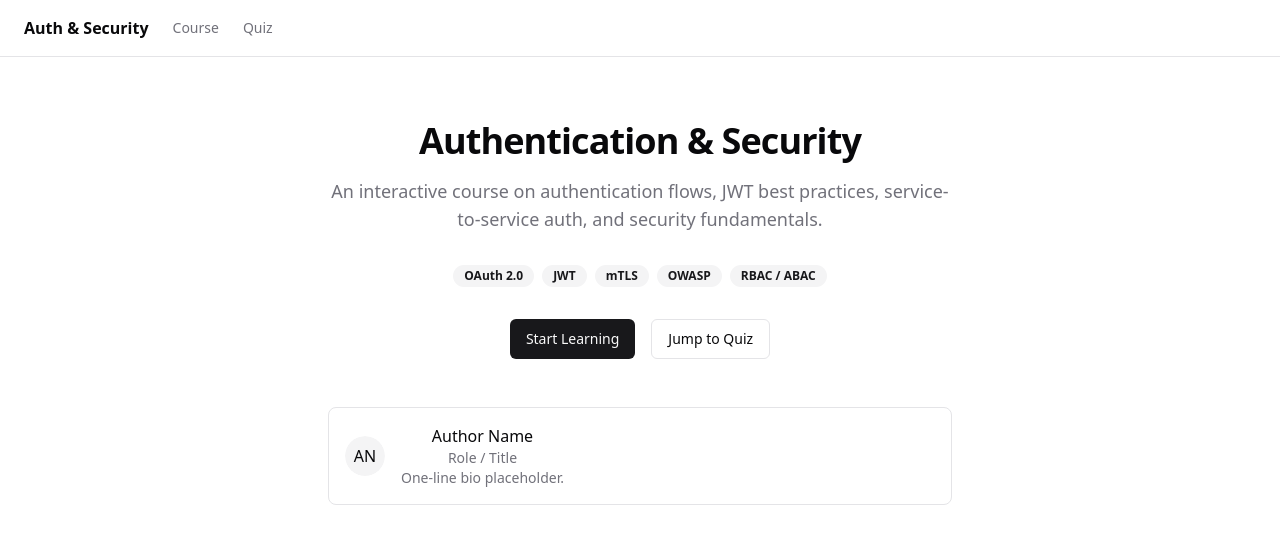
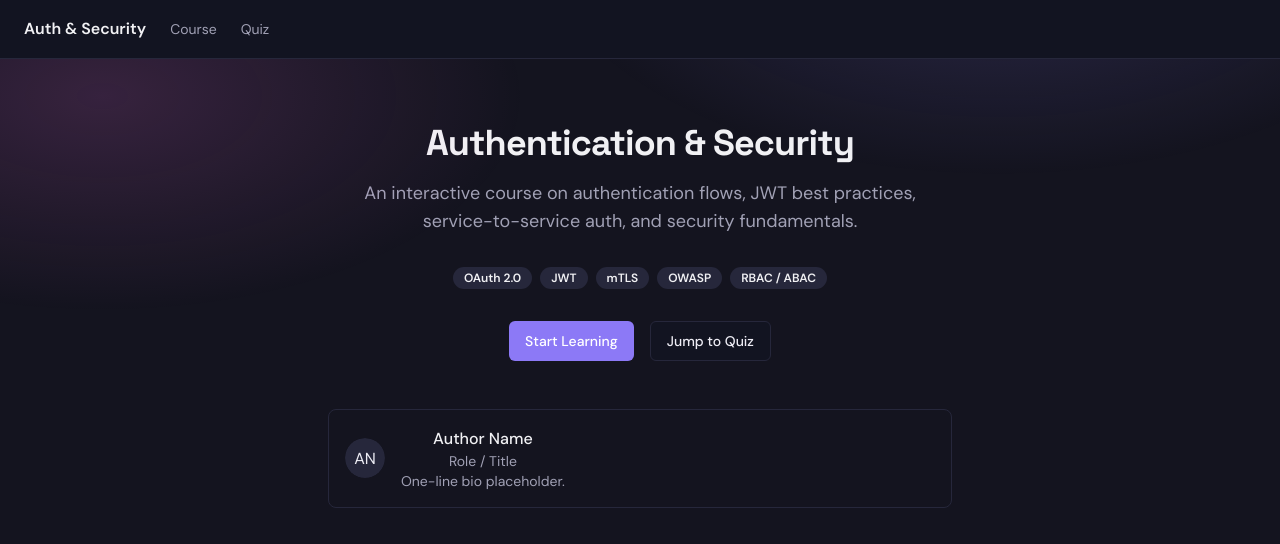
Before and after one commit to spartan-khanhdo/auth-security-lecture, a Next.js app: page / in a window 1280 px wide. Shown: the top 544 px of the page. Built offline with nearby package versions, Linux system fonts and the light colour scheme.

Commit message:
feat(design-system): wire design tokens into globals.css, Tailwind, and layout fonts

```diff
--- a/app/layout.tsx
+++ b/app/layout.tsx
@@ -1,11 +1,24 @@
 import type { Metadata } from "next";
-import { Inter } from "next/font/google";
+import { Space_Grotesk, DM_Sans, JetBrains_Mono } from "next/font/google";
 import TopNavBar from "@/components/shell/TopNavBar";
 import "@/app/globals.css";
 
-const inter = Inter({
+const spaceGrotesk = Space_Grotesk({
   subsets: ["latin"],
-  variable: "--font-inter",
+  variable: "--font-display",
+  display: "swap",
+});
+
+const dmSans = DM_Sans({
+  subsets: ["latin"],
+  variable: "--font-body",
+  display: "swap",
+});
+
+const jetbrainsMono = JetBrains_Mono({
+  subsets: ["latin"],
+  variable: "--font-mono",
+  display: "swap",
 });
 
 export const metadata: Metadata = {
@@ -19,8 +32,13 @@ export default function RootLayout({
   children: React.ReactNode;
 }) {
   return (
-    <html lang="en" className={inter.variable}>
-      <body className="font-sans antialiased">
+    <html
+      lang="en"
+      data-theme="dark"
+      className={`${spaceGrotesk.variable} ${dmSans.variable} ${jetbrainsMono.variable}`}
+      suppressHydrationWarning
+    >
+      <body className="antialiased">
         <TopNavBar />
         <div>{children}</div>
       </body>
--- a/src/app/globals.css
+++ b/src/app/globals.css
@@ -2,58 +2,263 @@
 @tailwind components;
 @tailwind utilities;
 
+/* ─────────────────────────────────────────────────────────
+   DESIGN TOKENS — Dark (default / :root)
+───────────────────────────────────────────────────────── */
 @layer base {
-  :root {
-    --background: 0 0% 100%;
-    --foreground: 240 10% 3.9%;
-    --card: 0 0% 100%;
-    --card-foreground: 240 10% 3.9%;
-    --popover: 0 0% 100%;
-    --popover-foreground: 240 10% 3.9%;
-    --primary: 240 5.9% 10%;
-    --primary-foreground: 0 0% 98%;
-    --secondary: 240 4.8% 95.9%;
-    --secondary-foreground: 240 5.9% 10%;
-    --muted: 240 4.8% 95.9%;
-    --muted-foreground: 240 3.8% 46.1%;
-    --accent: 240 4.8% 95.9%;
-    --accent-foreground: 240 5.9% 10%;
-    --destructive: 0 84.2% 60.2%;
-    --destructive-foreground: 0 0% 98%;
-    --border: 240 5.9% 90%;
-    --input: 240 5.9% 90%;
-    --ring: 240 5.9% 10%;
+  :root,
+  [data-theme="dark"] {
+    /* Page backgrounds */
+    --bg: #14141f;
+    --bg-deep: #0f0f18;
+
+    /* Surfaces */
+    --surface: #1d1d2b;
+    --surface-2: #25263a;
+    --surface-3: #2e2f47;
+
+    /* Borders */
+    --border-subtle: rgba(255, 255, 255, 0.085);
+    --border-strong: rgba(255, 255, 255, 0.16);
+
+    /* Text */
+    --text: #edecf4;
+    --text-dim: #a3a4bb;
+    --text-faint: #6f7089;
+
+    /* Primary purple */
+    --primary: #8b7cf6;
+    --primary-2: #a99bff;
+    --primary-soft: rgba(139, 124, 246, 0.16);
+    --primary-soft-2: rgba(139, 124, 246, 0.38);
+
+    /* Accent colors */
+    --pink: #ef7ee4;
+    --blue: #57a9ff;
+    --orange: #ff9166;
+    --green: #46d6a0;
+    --amber: #f7c14b;
+    --red: #ff6b7a;
+
+    /* Code */
+    --code-bg: #16161f;
+
+    /* Ambient glow */
+    --glow-1: rgba(139, 124, 246, 0.2);
+    --glow-2: rgba(236, 110, 224, 0.16);
+
+    /* Grid */
+    --grid: rgba(255, 255, 255, 0.035);
+
+    /* ── shadcn token mapping (dark) ── */
+    --background: 234 28% 10%;       /* #14141f */
+    --foreground: 248 12% 95%;       /* #edecf4 */
+    --card: 235 22% 14%;             /* #1d1d2b */
+    --card-foreground: 248 12% 95%;
+    --popover: 235 22% 14%;
+    --popover-foreground: 248 12% 95%;
+    --primary-hsl: 249 87% 72%;      /* #8b7cf6 */
+    --primary-foreground: 0 0% 100%;
+    --secondary: 237 21% 19%;        /* #25263a */
+    --secondary-foreground: 248 12% 95%;
+    --muted: 237 21% 19%;
+    --muted-foreground: 238 12% 67%; /* #a3a4bb */
+    --accent: 237 21% 19%;
+    --accent-foreground: 248 12% 95%;
+    --destructive: 356 100% 71%;     /* #ff6b7a */
+    --destructive-foreground: 0 0% 100%;
+    --border: 237 21% 19%;
+    --input: 237 21% 19%;
+    --ring: 249 87% 72%;
     --radius: 0.5rem;
   }
 
-  .dark {
-    --background: 240 10% 3.9%;
-    --foreground: 0 0% 98%;
-    --card: 240 10% 3.9%;
-    --card-foreground: 0 0% 98%;
-    --popover: 240 10% 3.9%;
-    --popover-foreground: 0 0% 98%;
-    --primary: 0 0% 98%;
-    --primary-foreground: 240 5.9% 10%;
-    --secondary: 240 3.7% 15.9%;
-    --secondary-foreground: 0 0% 98%;
-    --muted: 240 3.7% 15.9%;
-    --muted-foreground: 240 5% 64.9%;
-    --accent: 240 3.7% 15.9%;
-    --accent-foreground: 0 0% 98%;
-    --destructive: 0 62.8% 30.6%;
-    --destructive-foreground: 0 0% 98%;
-    --border: 240 3.7% 15.9%;
-    --input: 240 3.7% 15.9%;
-    --ring: 240 4.9% 83.9%;
+  [data-theme="light"] {
+    /* Page backgrounds */
+    --bg: #f5f4fc;
+    --bg-deep: #ecebf7;
+
+    /* Surfaces */
+    --surface: #ffffff;
+    --surface-2: #f4f2fd;
+    --surface-3: #eae7f7;
+
+    /* Borders */
+    --border-subtle: rgba(30, 24, 70, 0.1);
+    --border-strong: rgba(30, 24, 70, 0.18);
+
+    /* Text */
+    --text: #211f33;
+    --text-dim: #5d5c76;
+    --text-faint: #908fa8;
+
+    /* Primary purple (slightly darker for contrast in light) */
+    --primary: #6d5be8;
+    --primary-2: #5a47d6;
+    --primary-soft: rgba(109, 91, 232, 0.12);
+    --primary-soft-2: rgba(109, 91, 232, 0.3);
+
+    /* Accent colors */
+    --pink: #d651c4;
+    --blue: #2f8de0;
+    --orange: #e07040;
+    --green: #18a877;
+    --amber: #cc9410;
+    --red: #e0455a;
+
+    /* Code */
+    --code-bg: #f7f6fd;
+
+    /* Ambient glow (lighter) */
+    --glow-1: rgba(109, 91, 232, 0.12);
+    --glow-2: rgba(214, 81, 196, 0.1);
+
+    /* Grid */
+    --grid: rgba(30, 24, 70, 0.035);
+
+    /* ── shadcn token mapping (light) ── */
+    --background: 246 43% 97%;       /* #f5f4fc */
+    --foreground: 247 24% 16%;       /* #211f33 */
+    --card: 0 0% 100%;
+    --card-foreground: 247 24% 16%;
+    --popover: 0 0% 100%;
+    --popover-foreground: 247 24% 16%;
+    --primary-hsl: 252 75% 63%;      /* #6d5be8 */
+    --primary-foreground: 0 0% 100%;
+    --secondary: 249 68% 96%;        /* #f4f2fd */
+    --secondary-foreground: 247 24% 16%;
+    --muted: 249 68% 96%;
+    --muted-foreground: 245 11% 57%; /* #5d5c76 */
+    --accent: 249 48% 93%;           /* #eae7f7 */
+    --accent-foreground: 247 24% 16%;
+    --destructive: 352 71% 57%;      /* #e0455a */
+    --destructive-foreground: 0 0% 100%;
+    --border: 249 68% 96%;
+    --input: 249 68% 96%;
+    --ring: 252 75% 63%;
+    --radius: 0.5rem;
   }
 }
 
+/* ─────────────────────────────────────────────────────────
+   RADIUS SCALE
+───────────────────────────────────────────────────────── */
+:root {
+  --radius-xs: 8px;
+  --radius-sm: 12px;
+  --radius-md: 18px;
+  --radius-lg: 26px;
+  --radius-xl: 34px;
+  --radius-pill: 999px;
+  --radius-brand: 9px;
+}
+
+/* ─────────────────────────────────────────────────────────
+   SHADOW SCALE
+───────────────────────────────────────────────────────── */
+:root {
+  --shadow-sm: 0 1px 2px rgba(10, 8, 30, 0.18), 0 2px 8px rgba(10, 8, 30, 0.1);
+  --shadow-md: 0 8px 28px rgba(10, 8, 30, 0.28);
+  --shadow-lg: 0 24px 70px rgba(10, 8, 30, 0.4);
+  --shadow-glow: 0 10px 40px -8px var(--primary-soft-2);
+}
+
+/* ─────────────────────────────────────────────────────────
+   ANIMATION / EASING
+───────────────────────────────────────────────────────── */
+:root {
+  --ease: cubic-bezier(0.22, 0.61, 0.36, 1);
+  --ease-back: cubic-bezier(0.34, 1.56, 0.64, 1);
+}
+
+/* ─────────────────────────────────────────────────────────
+   CANDY PILL COLORS (theme-invariant)
+───────────────────────────────────────────────────────── */
+:root {
+  --pill-person: #ff8a5b;
+  --pill-role: #ec6ee0;
+  --pill-object: #4aa3ff;
+  --pill-query: #8b7cf6;
+}
+
+/* ─────────────────────────────────────────────────────────
+   AMBIENT PAGE GLOW (body::before)
+───────────────────────────────────────────────────────── */
+body::before {
+  content: "";
+  position: fixed;
+  inset: 0;
+  pointer-events: none;
+  z-index: 0;
+  background:
+    radial-gradient(60vw 50vh at 78% -8%, var(--glow-1), transparent 60%),
+    radial-gradient(55vw 45vh at 8% 12%, var(--glow-2), transparent 60%);
+}
+
+/* ─────────────────────────────────────────────────────────
+   BASE STYLES
+───────────────────────────────────────────────────────── */
 @layer base {
   * {
     @apply border-border;
+    box-sizing: border-box;
   }
+
+  html {
+    background-color: var(--bg);
+    color: var(--text);
+    transition: background-color 0.5s var(--ease), color 0.5s var(--ease);
+  }
+
   body {
-    @apply bg-background text-foreground;
+    @apply antialiased;
+    font-family: var(--font-body), system-ui, sans-serif;
+    line-height: 1.6;
+    background-color: var(--bg);
+    color: var(--text);
+    position: relative;
+    z-index: 1;
+  }
+
+  h1,
+  h2,
+  h3,
+  h4,
+  h5,
+  h6 {
+    font-family: var(--font-display), system-ui, sans-serif;
+    font-weight: 600;
+    line-height: 1.08;
+    letter-spacing: -0.02em;
+  }
+
+  code,
+  pre,
+  kbd,
+  samp {
+    font-family: var(--font-mono), ui-monospace, monospace;
   }
 }
+
+/* ─────────────────────────────────────────────────────────
+   LAYOUT UTILITIES
+───────────────────────────────────────────────────────── */
+@layer utilities {
+  .wrap {
+    width: min(1120px, 92vw);
+    margin-inline: auto;
+  }
+}
+
+/* ─────────────────────────────────────────────────────────
+   REDUCED MOTION
+───────────────────────────────────────────────────────── */
+@media (prefers-reduced-motion: reduce) {
+  *,
+  *::before,
+  *::after {
+    animation-duration: 0.001ms !important;
+    animation-iteration-count: 1 !important;
+    transition-duration: 0.001ms !important;
+  }
+}
--- a/tailwind.config.ts
+++ b/tailwind.config.ts
@@ -9,6 +9,7 @@ const config: Config = {
   theme: {
     extend: {
       colors: {
+        /* ── shadcn tokens (HSL-based) ── */
         background: "hsl(var(--background))",
         foreground: "hsl(var(--foreground))",
         card: {
@@ -20,7 +21,7 @@ const config: Config = {
           foreground: "hsl(var(--popover-foreground))",
         },
         primary: {
-          DEFAULT: "hsl(var(--primary))",
+          DEFAULT: "hsl(var(--primary-hsl))",
           foreground: "hsl(var(--primary-foreground))",
         },
         secondary: {
@@ -42,11 +43,55 @@ const config: Config = {
         border: "hsl(var(--border))",
         input: "hsl(var(--input))",
         ring: "hsl(var(--ring))",
+
+        /* ── Design system custom tokens ── */
+        "ds-bg": "var(--bg)",
+        "ds-bg-deep": "var(--bg-deep)",
+        "ds-surface": "var(--surface)",
+        "ds-surface-2": "var(--surface-2)",
+        "ds-surface-3": "var(--surface-3)",
+        "ds-border-subtle": "var(--border-subtle)",
+        "ds-border-strong": "var(--border-strong)",
+        "ds-text": "var(--text)",
+        "ds-text-dim": "var(--text-dim)",
+        "ds-text-faint": "var(--text-faint)",
+        "ds-primary": "var(--primary)",
+        "ds-primary-2": "var(--primary-2)",
+        "ds-primary-soft": "var(--primary-soft)",
+        "ds-primary-soft-2": "var(--primary-soft-2)",
+        "ds-pink": "var(--pink)",
+        "ds-blue": "var(--blue)",
+        "ds-orange": "var(--orange)",
+        "ds-green": "var(--green)",
+        "ds-amber": "var(--amber)",
+        "ds-red": "var(--red)",
+        "ds-code-bg": "var(--code-bg)",
+      },
+      fontFamily: {
+        display: ["var(--font-display)", "system-ui", "sans-serif"],
+        body: ["var(--font-body)", "system-ui", "sans-serif"],
+        mono: ["var(--font-mono)", "ui-monospace", "monospace"],
+        sans: ["var(--font-body)", "system-ui", "sans-serif"],
       },
       borderRadius: {
+        /* shadcn base */
         lg: "var(--radius)",
         md: "calc(var(--radius) - 2px)",
         sm: "calc(var(--radius) - 4px)",
+        /* design scale */
+        "ds-xs": "var(--radius-xs)",
+        "ds-sm": "var(--radius-sm)",
+        "ds-md": "var(--radius-md)",
+        "ds-lg": "var(--radius-lg)",
+        "ds-xl": "var(--radius-xl)",
+        pill: "var(--radius-pill)",
+        brand: "var(--radius-brand)",
+      },
+      boxShadow: {
+        "ds-sm": "var(--shadow-sm)",
+        "ds-md": "var(--shadow-md)",
+        "ds-lg": "var(--shadow-lg)",
+        "ds-glow": "var(--shadow-glow)",
       },
     },
   },
```
